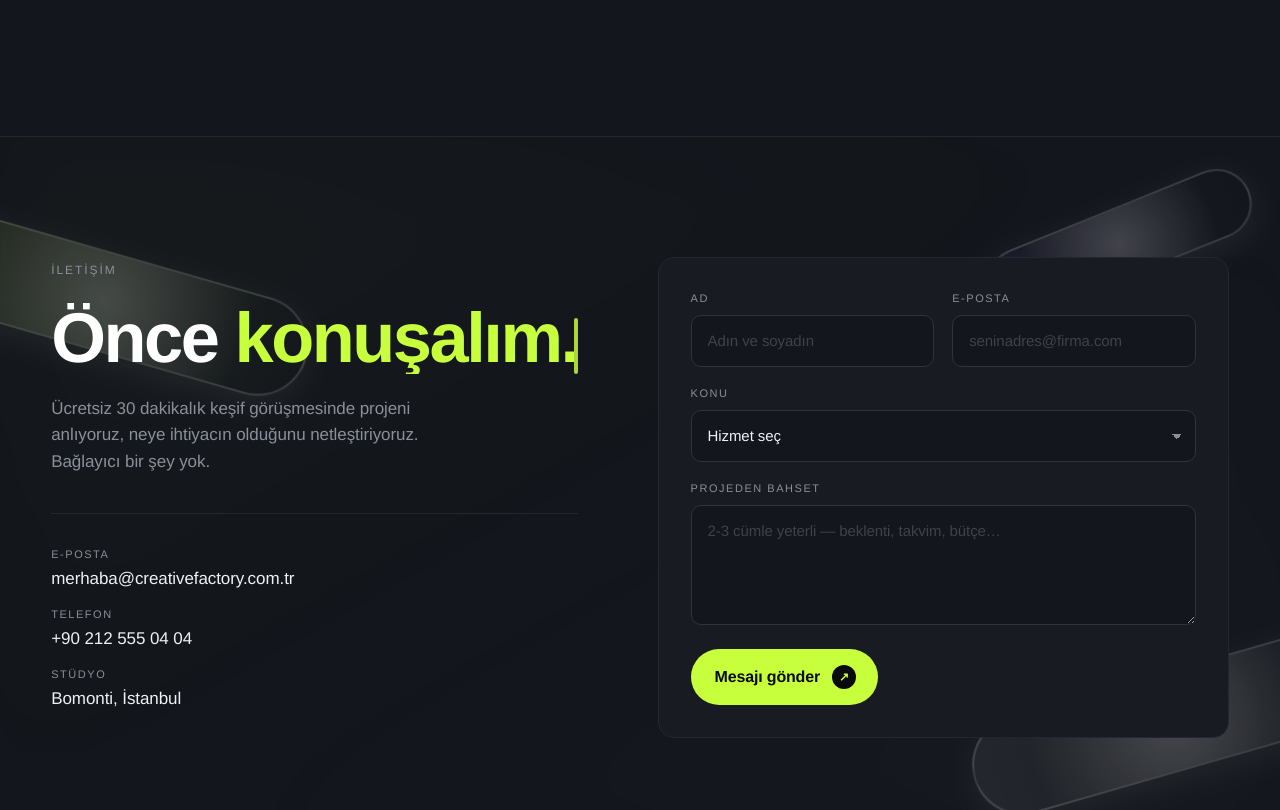
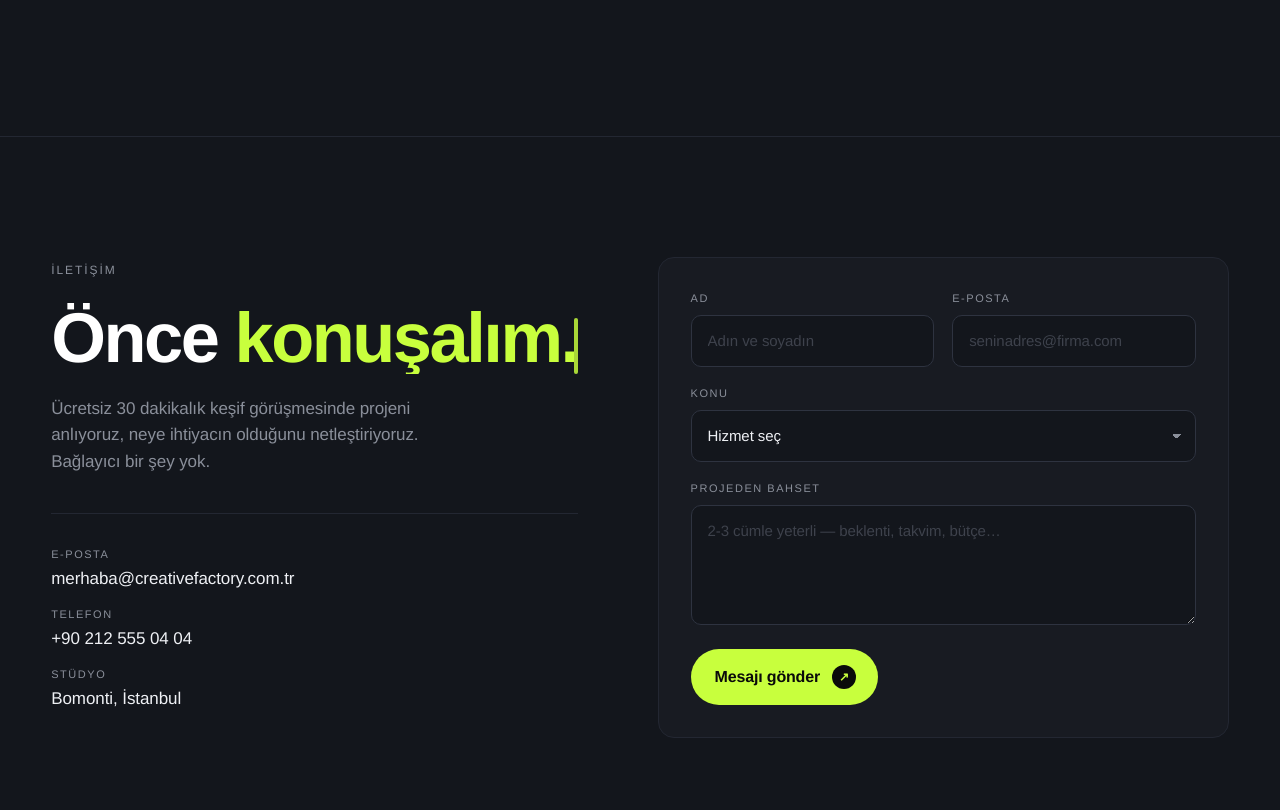
Before and after one commit to oguzhankayan/creativefactory, a Next.js app: page / in a window 1280 px wide. Shown: the part 7680-8490 px from the top of the page. Built offline with nearby package versions, Linux system fonts and the light colour scheme.

Commit message:
CTA: remove ShapeBackdrop, keep typewriter only

```diff
--- a/components/CTA.tsx
+++ b/components/CTA.tsx
@@ -3,7 +3,6 @@
 import { useState } from "react";
 import Reveal from "./Reveal";
 import { TypewriterEffectSmooth } from "./ui/typewriter-effect";
-import ShapeBackdrop from "./ui/shape-backdrop";
 import { SERVICES } from "@/lib/services";
 
 const HEADLINE_WORDS = [
@@ -14,13 +13,8 @@ const HEADLINE_WORDS = [
 export default function CTA() {
   const [sent, setSent] = useState(false);
   return (
-    <section
-      className="cta"
-      id="iletisim"
-      style={{ position: "relative", overflow: "hidden" }}
-    >
-      <ShapeBackdrop variant="section" />
-      <div className="cta__grid" style={{ position: "relative", zIndex: 1 }}>
+    <section className="cta" id="iletisim">
+      <div className="cta__grid">
         <div className="cta__left">
           <Reveal as="div">
             <span className="kicker">İletişim</span>
```
